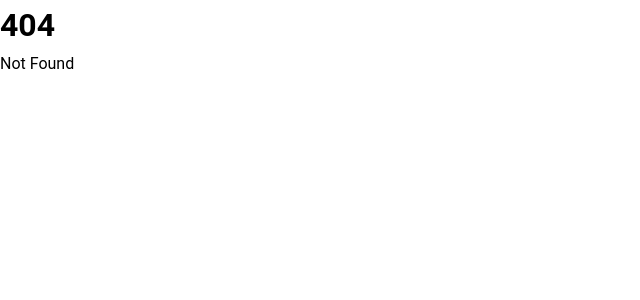
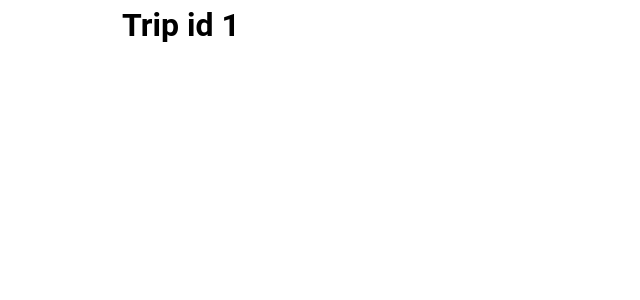
Before and after one commit to dsotr/TripBuddy, a SvelteKit app: page /trip/1 in a window 1280 px wide. Before the commit this address had no page. Shown: the top 300 px of the page, without its empty margins (0-640 px from the left). Built offline with nearby package versions, Linux system fonts and the light colour scheme.

Commit message:
dynamic route tripid

```diff
--- /dev/null
+++ b/src/routes/trip/[tripid]/+page.svelte
@@ -0,0 +1,9 @@
+<script>
+	import { page } from '$app/state';
+</script>
+
+<div class="container">
+	<h1>
+		Trip id {page.params.tripid}
+	</h1>
+</div>
```
